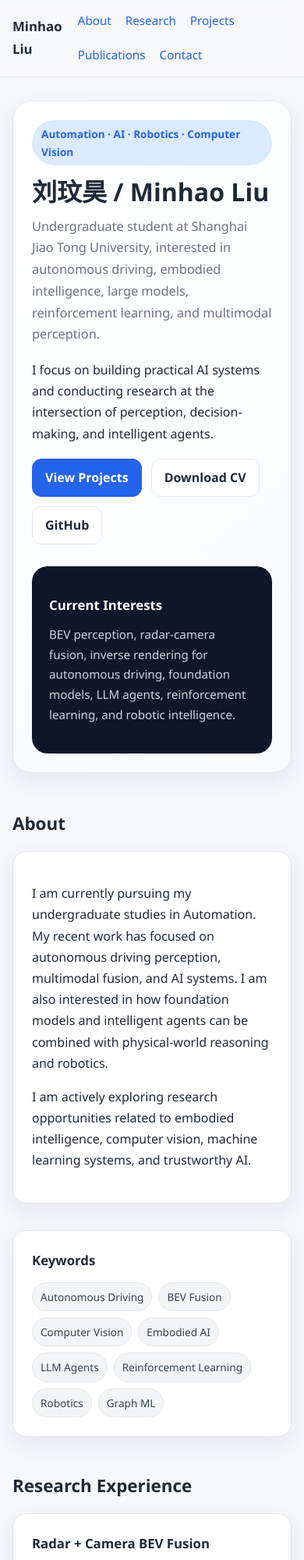
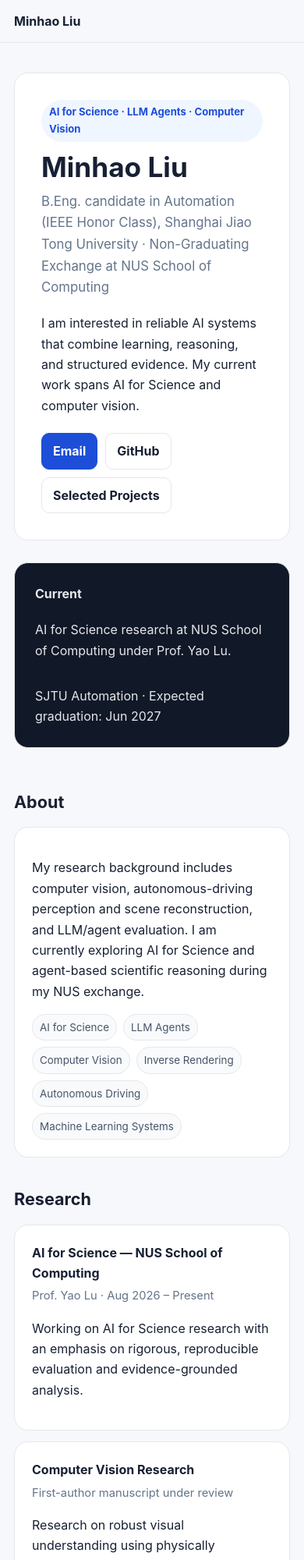
Before and after one commit to lmh202/lmh202.github.io, a plain HTML site: page index.html in a window 390 px wide. Shown: the top 2000 px of the page at 78% size. Drawn offline with Linux system fonts and the light colour scheme.

Commit message:
Refresh academic homepage for graduate applications

```diff
--- a/index.html
+++ b/index.html
@@ -1,401 +1,118 @@
 <!DOCTYPE html>
-<html lang="zh-CN">
+<html lang="en">
 <head>
   <meta charset="UTF-8" />
   <meta name="viewport" content="width=device-width, initial-scale=1.0" />
-  <title>Minhao Liu | Personal Homepage</title>
-  <meta name="description" content="Minhao Liu's personal homepage: research, projects, publications, and contact." />
+  <title>Minhao Liu | Research</title>
+  <meta name="description" content="Minhao Liu — undergraduate researcher in AI for Science, LLM agents, and computer vision." />
   <style>
     :root {
-      --bg: #f7f8fc;
-      --card: #ffffff;
-      --text: #1f2937;
-      --muted: #6b7280;
-      --line: #e5e7eb;
-      --accent: #2563eb;
-      --accent-soft: #dbeafe;
-      --maxw: 980px;
-      --shadow: 0 10px 30px rgba(15, 23, 42, 0.08);
+      --bg:#f7f8fb; --card:#ffffff; --text:#172033; --muted:#64748b;
+      --line:#e5e7eb; --accent:#1d4ed8; --soft:#eff6ff; --maxw:960px;
     }
-
-    * { box-sizing: border-box; }
-    html { scroll-behavior: smooth; }
-    body {
-      margin: 0;
-      font-family: "Segoe UI", "PingFang SC", "Hiragino Sans GB", "Microsoft YaHei", Arial, sans-serif;
-      background: var(--bg);
-      color: var(--text);
-      line-height: 1.7;
-    }
-
-    a {
-      color: var(--accent);
-      text-decoration: none;
-    }
-    a:hover { text-decoration: underline; }
-
-    .container {
-      width: min(var(--maxw), calc(100% - 32px));
-      margin: 0 auto;
-    }
-
-    header {
-      position: sticky;
-      top: 0;
-      z-index: 20;
-      background: rgba(247, 248, 252, 0.88);
-      backdrop-filter: blur(10px);
-      border-bottom: 1px solid var(--line);
-    }
-
-    .nav {
-      display: flex;
-      align-items: center;
-      justify-content: space-between;
-      gap: 16px;
-      padding: 14px 0;
-    }
-
-    .logo {
-      font-size: 1.05rem;
-      font-weight: 700;
-      color: var(--text);
-    }
-
-    .nav-links {
-      display: flex;
-      gap: 18px;
-      flex-wrap: wrap;
-      font-size: 0.95rem;
-    }
-
-    .hero {
-      padding: 56px 0 28px;
-    }
-
-    .hero-card {
-      background: linear-gradient(135deg, #ffffff 0%, #f8fbff 100%);
-      border: 1px solid var(--line);
-      border-radius: 24px;
-      box-shadow: var(--shadow);
-      padding: 36px;
-      display: grid;
-      grid-template-columns: 1.3fr 0.9fr;
-      gap: 28px;
-      align-items: center;
-    }
-
-    .badge {
-      display: inline-block;
-      padding: 6px 12px;
-      border-radius: 999px;
-      background: var(--accent-soft);
-      color: var(--accent);
-      font-size: 0.85rem;
-      font-weight: 600;
-      margin-bottom: 16px;
-    }
-
-    h1 {
-      margin: 0 0 12px;
-      font-size: clamp(2rem, 4vw, 3rem);
-      line-height: 1.15;
-    }
-
-    .subtitle {
-      margin: 0 0 18px;
-      color: var(--muted);
-      font-size: 1.02rem;
-    }
-
-    .cta {
-      display: flex;
-      gap: 12px;
-      flex-wrap: wrap;
-      margin-top: 18px;
-    }
-
-    .btn {
-      display: inline-flex;
-      align-items: center;
-      justify-content: center;
-      padding: 10px 16px;
-      border-radius: 12px;
-      border: 1px solid var(--line);
-      background: #fff;
-      color: var(--text);
-      font-weight: 600;
-    }
-
-    .btn.primary {
-      background: var(--accent);
-      color: white;
-      border-color: var(--accent);
-    }
-
-    .hero-panel {
-      background: #0f172a;
-      color: #e5e7eb;
-      border-radius: 20px;
-      padding: 22px;
-      min-height: 240px;
-      display: flex;
-      flex-direction: column;
-      justify-content: center;
-    }
-
-    .hero-panel h3 {
-      margin: 0 0 10px;
-      color: #fff;
-      font-size: 1.05rem;
-    }
-
-    .hero-panel p {
-      margin: 0;
-      color: #cbd5e1;
-      font-size: 0.95rem;
-    }
-
-    section {
-      padding: 18px 0 8px;
-    }
-
-    .section-title {
-      margin: 0 0 16px;
-      font-size: 1.4rem;
-    }
-
-    .card {
-      background: var(--card);
-      border: 1px solid var(--line);
-      border-radius: 18px;
-      box-shadow: var(--shadow);
-      padding: 24px;
-      margin-bottom: 18px;
-    }
-
-    .about-grid,
-    .project-grid,
-    .pub-grid {
-      display: grid;
-      gap: 16px;
-    }
-
-    .about-grid {
-      grid-template-columns: 1.1fr 0.9fr;
-    }
-
-    .project-grid,
-    .pub-grid {
-      grid-template-columns: repeat(2, minmax(0, 1fr));
-    }
-
-    .item-title {
-      margin: 0 0 6px;
-      font-size: 1.05rem;
-      font-weight: 700;
-    }
-
-    .meta {
-      color: var(--muted);
-      font-size: 0.92rem;
-      margin-bottom: 10px;
-    }
-
-    ul.clean {
-      margin: 10px 0 0 18px;
-      padding: 0;
-    }
-
-    .tag-list {
-      display: flex;
-      gap: 8px;
-      flex-wrap: wrap;
-      margin-top: 14px;
-    }
-
-    .tag {
-      padding: 6px 10px;
-      border-radius: 999px;
-      background: #f3f4f6;
-      border: 1px solid var(--line);
-      font-size: 0.85rem;
-      color: #374151;
-    }
-
-    footer {
-      padding: 24px 0 50px;
-      color: var(--muted);
-      font-size: 0.95rem;
-      text-align: center;
-    }
-
-    .contact-line {
-      display: flex;
-      gap: 16px;
-      flex-wrap: wrap;
-      margin-top: 12px;
-    }
-
-    @media (max-width: 860px) {
-      .hero-card,
-      .about-grid,
-      .project-grid,
-      .pub-grid {
-        grid-template-columns: 1fr;
-      }
-
-      .hero { padding-top: 30px; }
-      .hero-card { padding: 24px; }
-    }
+    *{box-sizing:border-box} html{scroll-behavior:smooth}
+    body{margin:0;font-family:Inter,ui-sans-serif,system-ui,-apple-system,"Segoe UI",Arial,sans-serif;background:var(--bg);color:var(--text);line-height:1.65}
+    a{color:var(--accent);text-decoration:none} a:hover{text-decoration:underline}
+    .wrap{width:min(var(--maxw),calc(100% - 36px));margin:0 auto}
+    header{background:rgba(247,248,251,.92);backdrop-filter:blur(8px);border-bottom:1px solid var(--line);position:sticky;top:0;z-index:10}
+    nav{display:flex;justify-content:space-between;align-items:center;padding:14px 0;gap:16px}
+    .brand{font-weight:750}.links{display:flex;gap:18px;flex-wrap:wrap;font-size:.93rem}
+    .hero{padding:68px 0 34px}.hero-box{display:grid;grid-template-columns:1.45fr .75fr;gap:28px;align-items:stretch}
+    .hero-main,.hero-side,.card{background:var(--card);border:1px solid var(--line);border-radius:18px}
+    .hero-main{padding:34px}.hero-side{padding:26px;background:#111827;color:#e5e7eb;display:flex;flex-direction:column;justify-content:center}
+    .eyebrow{display:inline-block;padding:5px 10px;border-radius:999px;background:var(--soft);color:var(--accent);font-size:.82rem;font-weight:700;margin-bottom:14px}
+    h1{font-size:clamp(2.2rem,5vw,3.4rem);line-height:1.05;margin:0 0 12px}.subtitle{color:var(--muted);font-size:1.05rem;margin:0 0 18px}
+    .actions{display:flex;gap:10px;flex-wrap:wrap;margin-top:22px}.btn{padding:9px 14px;border:1px solid var(--line);border-radius:10px;background:white;color:var(--text);font-weight:650}.btn.primary{background:var(--accent);border-color:var(--accent);color:white}
+    section{padding:18px 0}.section-title{font-size:1.35rem;margin:0 0 14px}.grid{display:grid;grid-template-columns:repeat(2,minmax(0,1fr));gap:14px}.card{padding:22px}.title{font-weight:750;margin-bottom:4px}.meta{color:var(--muted);font-size:.92rem;margin-bottom:8px}
+    .tags{display:flex;flex-wrap:wrap;gap:8px;margin-top:14px}.tag{padding:5px 9px;border:1px solid var(--line);border-radius:999px;background:#f8fafc;font-size:.84rem;color:#475569}
+    .notice{border-left:3px solid var(--accent);padding:10px 14px;background:var(--soft);border-radius:8px;color:#334155;margin-top:14px}
+    footer{padding:32px 0 48px;color:var(--muted);font-size:.9rem}
+    @media(max-width:760px){.hero-box,.grid{grid-template-columns:1fr}.hero{padding-top:38px}.links{display:none}}
   </style>
 </head>
 <body>
-  <header>
-    <div class="container nav">
-      <div class="logo">Minhao Liu</div>
-      <nav class="nav-links">
-        <a href="#about">About</a>
-        <a href="#research">Research</a>
-        <a href="#projects">Projects</a>
-        <a href="#publications">Publications</a>
-        <a href="#contact">Contact</a>
-      </nav>
-    </div>
-  </header>
-
-  <main class="container">
+<header><div class="wrap"><nav><div class="brand">Minhao Liu</div><div class="links"><a href="#about">About</a><a href="#research">Research</a><a href="#projects">Projects</a><a href="#contact">Contact</a></div></nav></div></header>
+<main class="wrap">
   <section class="hero">
-      <div class="hero-card">
-        <div>
-          <div class="badge">Automation · AI · Robotics · Computer Vision</div>
-          <h1>刘玟昊 / Minhao Liu</h1>
-          <p class="subtitle">
-            Undergraduate student at Shanghai Jiao Tong University, interested in autonomous driving,
-            embodied intelligence, large models, reinforcement learning, and multimodal perception.
-          </p>
-          <p>
-            I focus on building practical AI systems and conducting research at the intersection of
-            perception, decision-making, and intelligent agents.
-          </p>
-          <div class="cta">
-            <a class="btn primary" href="#projects">View Projects</a>
-            <a class="btn" href="./CV.pdf" target="_blank" rel="noopener">Download CV</a>
-            <a class="btn" href="https://github.com/yourname" target="_blank" rel="noopener">GitHub</a>
+    <div class="hero-box">
+      <div class="hero-main">
+        <div class="eyebrow">AI for Science · LLM Agents · Computer Vision</div>
+        <h1>Minhao Liu</h1>
+        <p class="subtitle">B.Eng. candidate in Automation (IEEE Honor Class), Shanghai Jiao Tong University · Non-Graduating Exchange at NUS School of Computing</p>
+        <p>I am interested in reliable AI systems that combine learning, reasoning, and structured evidence. My current work spans AI for Science and computer vision.</p>
+        <div class="actions">
+          <a class="btn primary" href="mailto:lmhjaccount@sjtu.edu.cn">Email</a>
+          <a class="btn" href="https://github.com/lmh202" target="_blank" rel="noopener">GitHub</a>
+          <a class="btn" href="#projects">Selected Projects</a>
         </div>
       </div>
-        <div class="hero-panel">
-          <h3>Current Interests</h3>
-          <p>
-            BEV perception, radar-camera fusion, inverse rendering for autonomous driving,
-            foundation models, LLM agents, reinforcement learning, and robotic intelligence.
-          </p>
+      <div class="hero-side">
+        <div class="title">Current</div>
+        <p>AI for Science research at NUS School of Computing under Prof. Yao Lu.</p>
+        <p style="margin-bottom:0">SJTU Automation · Expected graduation: Jun 2027</p>
       </div>
     </div>
   </section>
 
   <section id="about">
     <h2 class="section-title">About</h2>
-      <div class="about-grid">
     <div class="card">
-          <p>
-            I am currently pursuing my undergraduate studies in Automation. My recent work has focused on
-            autonomous driving perception, multimodal fusion, and AI systems. I am also interested in how
-            foundation models and intelligent agents can be combined with physical-world reasoning and robotics.
-          </p>
-          <p>
-            I am actively exploring research opportunities related to embodied intelligence, computer vision,
-            machine learning systems, and trustworthy AI.
-          </p>
+      <p>My research background includes computer vision, autonomous-driving perception and scene reconstruction, and LLM/agent evaluation. I am currently exploring AI for Science and agent-based scientific reasoning during my NUS exchange.</p>
+      <div class="tags"><span class="tag">AI for Science</span><span class="tag">LLM Agents</span><span class="tag">Computer Vision</span><span class="tag">Inverse Rendering</span><span class="tag">Autonomous Driving</span><span class="tag">Machine Learning Systems</span></div>
+    </div>
+  </section>
+
+  <section id="research">
+    <h2 class="section-title">Research</h2>
+    <div class="grid">
+      <div class="card">
+        <div class="title">AI for Science — NUS School of Computing</div>
+        <div class="meta">Prof. Yao Lu · Aug 2026 – Present</div>
+        <p>Working on AI for Science research with an emphasis on rigorous, reproducible evaluation and evidence-grounded analysis.</p>
       </div>
       <div class="card">
-          <div class="item-title">Keywords</div>
-          <div class="tag-list">
-            <span class="tag">Autonomous Driving</span>
-            <span class="tag">BEV Fusion</span>
-            <span class="tag">Computer Vision</span>
-            <span class="tag">Embodied AI</span>
-            <span class="tag">LLM Agents</span>
-            <span class="tag">Reinforcement Learning</span>
-            <span class="tag">Robotics</span>
-            <span class="tag">Graph ML</span>
+        <div class="title">Computer Vision Research</div>
+        <div class="meta">First-author manuscript under review</div>
+        <p>Research on robust visual understanding using physically motivated priors and controlled experimental evaluation.</p>
+        <div class="notice">Technical details, code, and unpublished results are intentionally withheld while the manuscript is under peer review.</div>
       </div>
+      <div class="card">
+        <div class="title">Autonomous Driving & Scene Reconstruction</div>
+        <p>Worked on radar-camera BEV fusion and inverse-rendering pipelines for dynamic driving scenes.</p>
+      </div>
+      <div class="card">
+        <div class="title">LLM / Agent Evaluation</div>
+        <p>Experience with executable-task evaluation, dataset curation, and experimental analysis for coding, tool-use, and reasoning systems.</p>
       </div>
     </div>
   </section>
 
-    <section id="research">
-      <h2 class="section-title">Research Experience</h2>
+  <section id="projects">
+    <h2 class="section-title">Selected Public Projects</h2>
+    <div class="grid">
       <div class="card">
-        <div class="item-title">Radar + Camera BEV Fusion (DifFUSER-based)</div>
-        <div class="meta">Jul 2025 – Oct 2025</div>
-        <ul class="clean">
-          <li>Built a BEV fusion pipeline using millimeter-wave radar point clouds and cameras as a low-cost alternative to LiDAR.</li>
-          <li>Integrated a weather classifier with WRGNet to adapt fusion weights across weather conditions for improved robustness.</li>
-          <li>Achieved 0.52 mIoU on the target setting, demonstrating competitive performance for a low-cost radar-camera alternative to LiDAR.</li>
-        </ul>
-      </div>
-
-      <div class="card">
-        <div class="item-title">Inverse Rendering for Autonomous Driving</div>
-        <div class="meta">Ongoing</div>
-        <ul class="clean">
-          <li>Exploring inverse rendering pipelines for autonomous-driving scenes with a focus on lighting, materials, and geometry-aware scene understanding.</li>
-          <li>Investigating how multi-view reconstruction and scene representations can improve downstream perception and world modeling.</li>
-        </ul>
-      </div>
-    </section>
-
-    <section id="projects">
-      <h2 class="section-title">Selected Projects</h2>
-      <div class="project-grid">
-        <div class="card">
-          <div class="item-title">Dream Journal AI Platform</div>
-          <div class="meta">Yuanqi Vision Campus Vibe Coding Competition · Bronze Prize</div>
-          <p>
-            Built an AI-powered web application for dream journaling and analysis, with user authentication,
-            timeline management, thematic analysis, and dream visualization.
-          </p>
-        </div>
-
-        <div class="card">
-          <div class="item-title">Flash-Triggered Camera System</div>
-          <div class="meta">Embedded Systems Project</div>
-          <p>
-            Developed an STM32-based camera system triggered by a light sensor, with image capture and storage to SD card.
-          </p>
-        </div>
-
-        <div class="card">
-          <div class="item-title">Terminal-Bench / Agent Evaluation</div>
-          <div class="meta">LLM Evaluation & Benchmarking</div>
-          <p>
-            Explored software-engineering and terminal-agent benchmarks, with interest in model capability, reliability, and systems-level evaluation.
-          </p>
-        </div>
-
-        <div class="card">
-          <div class="item-title">Robotics Simulation Migration</div>
-          <div class="meta">IsaacLab → MuJoCo</div>
-          <p>
-            Investigated migration of robot tasks and models between simulation frameworks, focusing on reproducibility and control consistency.
-          </p>
-        </div>
-      </div>
-    </section>
-
-    <section id="publications">
-      <h2 class="section-title">Publications / Preprints</h2>
-      <div class="pub-grid">
-        <div class="card">
-          <div class="item-title">Paper / Preprint Title 1</div>
-          <div class="meta">Conference / Journal · Year</div>
-          <p>Brief description of your contribution. Replace with your actual publication information.</p>
+        <div class="title">AURORA</div>
+        <div class="meta">AI-powered financial decision-support system · Group capstone</div>
+        <p>Combines market/news analysis, portfolio risk assessment, and recommendation components in a FastAPI + web frontend stack.</p>
+        <a href="https://github.com/lmh202/finance_prj" target="_blank" rel="noopener">Repository →</a>
       </div>
       <div class="card">
-          <div class="item-title">Paper / Preprint Title 2</div>
-          <div class="meta">Conference / Journal · Year</div>
-          <p>Brief description of your contribution. Replace with your actual publication information.</p>
+        <div class="title">Industrial Internet / Manufacturing Agent Simulation</div>
+        <div class="meta">Robotics + agent workflow</div>
+        <p>CoppeliaSim-based manufacturing simulation with natural-language task parsing, deterministic production control, numerical IK, and multi-line scheduling.</p>
+        <a href="https://github.com/lmh202/Industrial_Internet" target="_blank" rel="noopener">Repository →</a>
+      </div>
+      <div class="card">
+        <div class="title">AGV Networked Control Simulation</div>
+        <div class="meta">Control systems project</div>
+        <p>Simulation and stress testing of collaborative AGV control under packet loss, delay, and time-varying network conditions.</p>
+        <a href="https://github.com/lmh202/AGV_control" target="_blank" rel="noopener">Repository →</a>
+      </div>
+      <div class="card">
+        <div class="title">AI3603 Billiards Agent</div>
+        <div class="meta">Course project</div>
+        <p>Agent implementation and evaluation in a simulated billiards environment.</p>
+        <a href="https://github.com/lmh202/billiards" target="_blank" rel="noopener">Repository →</a>
       </div>
     </div>
   </section>
@@ -403,21 +120,10 @@
   <section id="contact">
     <h2 class="section-title">Contact</h2>
     <div class="card">
-        <p>
-          I am open to research collaborations, internship opportunities, and academic discussions related to AI,
-          robotics, autonomous driving, and intelligent systems.
-        </p>
-        <div class="contact-line">
-          <span>Email: <a href="mailto:your_email@example.com">your_email@example.com</a></span>
-          <span>GitHub: <a href="https://github.com/yourname" target="_blank" rel="noopener">github.com/yourname</a></span>
-          <span>Google Scholar: <a href="#">Coming soon</a></span>
-        </div>
+      <p style="margin:0">Email: <a href="mailto:lmhjaccount@sjtu.edu.cn">lmhjaccount@sjtu.edu.cn</a> &nbsp;·&nbsp; NUS: <a href="mailto:liuminhao@u.nus.edu">liuminhao@u.nus.edu</a> &nbsp;·&nbsp; GitHub: <a href="https://github.com/lmh202" target="_blank" rel="noopener">github.com/lmh202</a></p>
     </div>
   </section>
 </main>
-
-  <footer>
-    <div class="container">© 2026 Minhao Liu. Built with plain HTML and CSS.</div>
-  </footer>
+<footer><div class="wrap">© 2026 Minhao Liu</div></footer>
 </body>
 </html>
```
Lines whose indentation alone changed are shown as unchanged.
